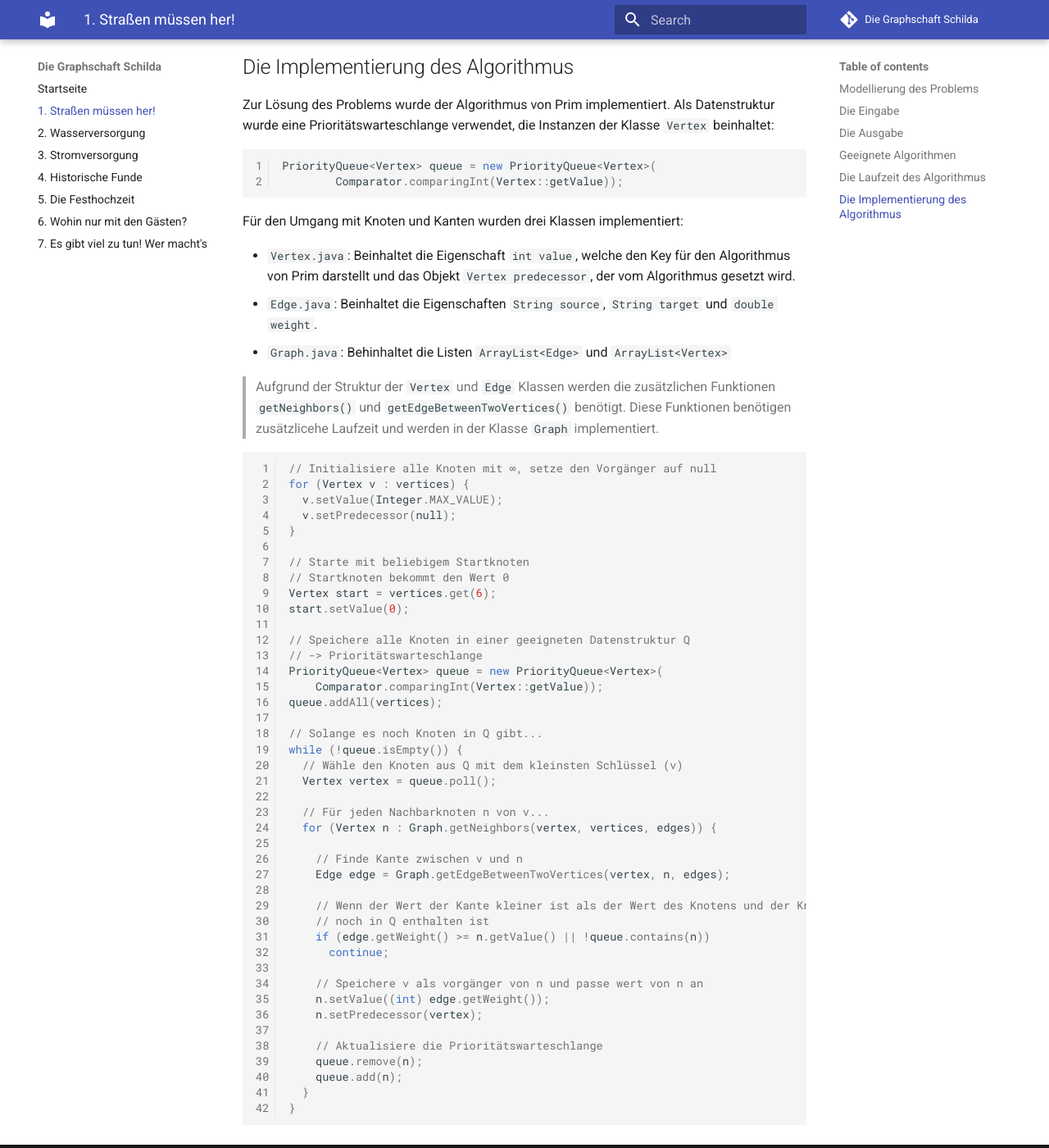
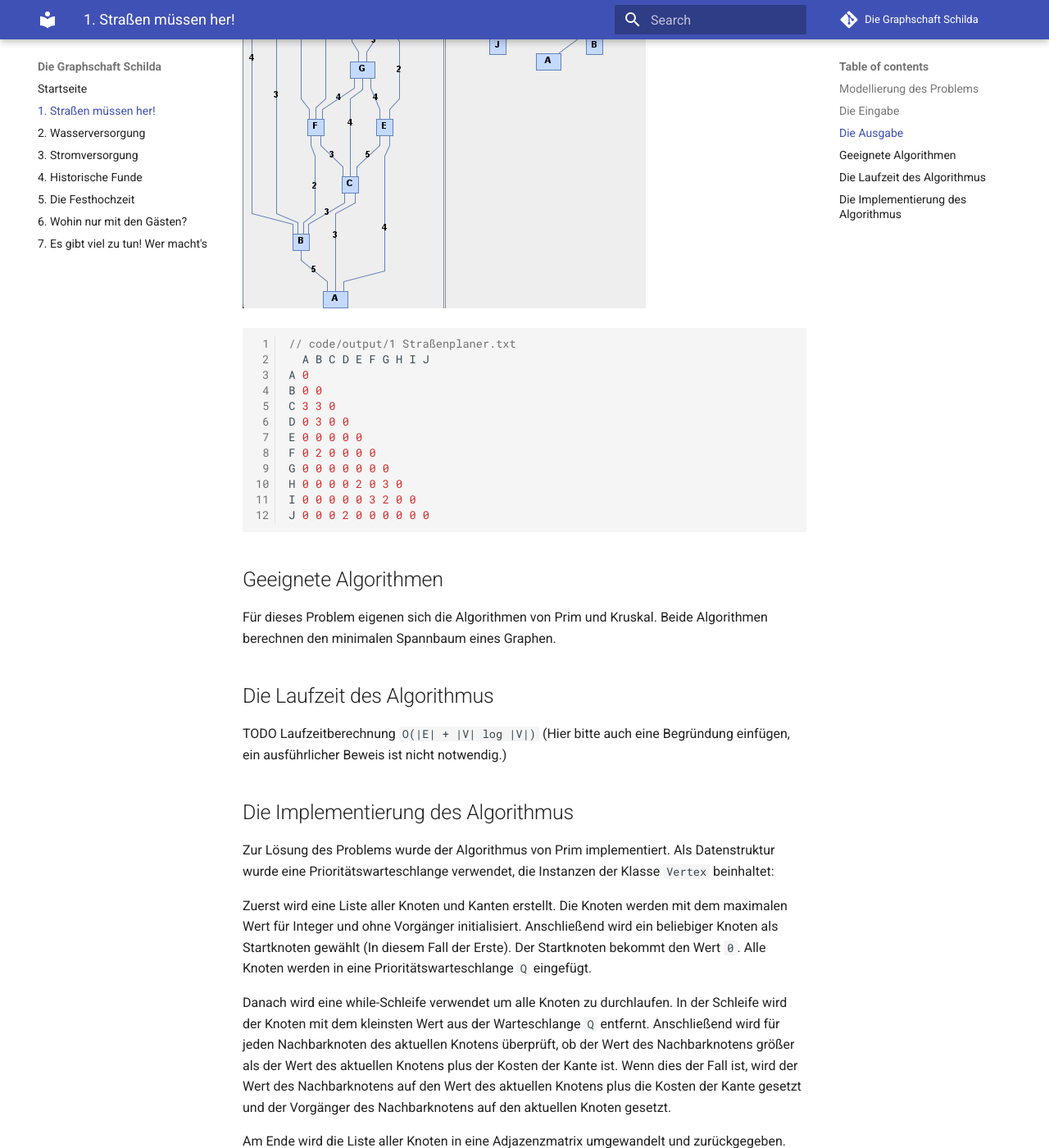
Before and after one commit to thieleju/GraphschaftSchilda, an MkDocs documentation site: the page built from documentation/docs/Problem1.md, in a window 1280 px wide and 1400 px high, scrolled down 2394 px. Shown: the whole window at 82% size. Built offline with MkDocs 1.6.1 and Material for MkDocs 9.7.7, drawn with Linux system fonts in a browser that asks for light colours; comment, search, counter and statistics services are not loaded; some of the changed text lies outside the part shown.

Commit message:
Added Problem1 documentation

````diff
--- a/documentation/docs/Problem1.md
+++ b/documentation/docs/Problem1.md
@@ -8,110 +8,147 @@
 
 Das Problem lässt sich als Graphenmodell mit ungerichteten Kanten darstellen. Jedes Haus ist ein Knoten, die Straßen sind die Kanten. Die Kosten der Kanten sind die Kosten für die Pflastersteine.
 
-Es wird eine Konfiguration an Kanten gesucht, die eine minimale anzahl an Pflastersteinen benötigt.
+Es wird eine Konfiguration an Kanten gesucht, die eine minimale Anzahl an Pflastersteinen benötigt.
 
 Um den Graph zu modellieren werden die Java-Bibliotheken `JGraphT` und `JGraphX` verwendet. Mit `JGraphT` wird der Graph als Datenstruktur modelliert. Mit `JGraphX` wird der Graph als Grafik dargestellt und auf dem Bildschirm dargestellt.
 
 ## Die Eingabe
 
-Die Eingabe besteht aus einem Graphen, der aus Kanten und Knoten besteht. Diese werden aus einer `.json` Datei gelesen und in eine Insanz der Klasse `Graph.java` geladen. Diese Insanz dient als Basis für die Berechnung des günstigsten Weges.
+Die Eingabe besteht aus einem Graphen, der aus Kanten und Knoten besteht. Diese werden aus einer `.txt` Datei gelesen und in eine Instanz der Klasse `AdjazenzMatrix.java` geladen. Diese Instanz dient als Basis für die Berechnung des günstigsten Weges.
+
+Das Bild aus der Aufgabenstellung wurde mit Buchstaben von A bis J beschriftet und daraus wurde die Datei `problem1.txt` erstellt.
+
+![problem1_input](images/problem1_input.png)
 
 
-``` json
-{
-  "directed_edges": false,
-  "vertices": [
-    { "label": "House 0" },
-    { "label": "House 1" },
-    ...
-  ],
-  "edges": [
-    { "source": "House 0", "target": "House 1", "weight": 5 },
-    { "source": "House 0", "target": "House 2", "weight": 3 },
-    { "source": "House 0", "target": "House 4", "weight": 4 },
-    ...
-  ]
-}
+```js
+// code/data/problem1.txt
+  A B C D E F G H I J
+A 0
+B 5 0
+C 3 3 0
+D 0 3 0 0
+E 4 0 5 0 0
+F 0 2 3 0 0 0
+G 0 0 4 0 4 4 0
+H 0 0 0 0 2 0 3 0
+I 0 0 0 0 0 3 2 4 0
+J 0 4 0 2 0 3 0 0 4 0
 ```
 
 ## Die Ausgabe
 
-Die Ausgabe wird als Graph in einem Fenster dargestellt. Das Fenster besteht aus zwei Hälften. Auf der linken Seite wird der Eingabegraph dargestellt. Auf der rechten Seite wird der berechnete Graph dargestellt.
+Die Ausgabe wird als Graph in einem Fenster dargestellt und in die Datei `1 Straßenplaner.txt` geschrieben. Das Fenster besteht aus zwei Hälften. Auf der linken Seite wird der Eingabegraph dargestellt. Auf der rechten Seite wird der berechnete Graph dargestellt.
 
 Ein korrekte Ausgabe erfüllt folgende Eigenschaften:
 
-- TODO
+- Die Summe der Kantengewichte muss minimal sein.
+
+- Alle Knoten müssen über Kanten erreichbar sein.
+
+- Der Graph muss zusammenhängend und zyklusfrei sein.
+
+- Die Kanten müssen ungerichtet sein.
+
+- Alle Knoten des Eingabe-Graphen müssen im Ausgabe-Graphen enthalten sein.
 
 ![Problem1](images/problem1.png)
 
+```js
+// code/output/1 Straßenplaner.txt
+  A B C D E F G H I J
+A 0
+B 0 0
+C 3 3 0
+D 0 3 0 0
+E 0 0 0 0 0
+F 0 2 0 0 0 0
+G 0 0 0 0 0 0 0
+H 0 0 0 0 2 0 3 0
+I 0 0 0 0 0 3 2 0 0
+J 0 0 0 2 0 0 0 0 0 0
+```
+
 ## Geeignete Algorithmen
 
-TODO Beschreibung MST mit Prim kruskal
+Für dieses Problem eigenen sich die Algorithmen von Prim und Kruskal. Beide Algorithmen berechnen den minimalen Spannbaum eines Graphen.
 
 ## Die Laufzeit des Algorithmus
 
 TODO Laufzeitberechnung `O(|E| + |V| log |V|)`
-TODO (Hier bitte auch eine Begründung einfügen, ein ausführlicher Beweis ist nicht notwendig.)
+(Hier bitte auch eine Begründung einfügen, ein ausführlicher Beweis ist nicht notwendig.)
 
 ## Die Implementierung des Algorithmus
 
 Zur Lösung des Problems wurde der Algorithmus von Prim implementiert. Als Datenstruktur wurde eine Prioritätswarteschlange verwendet, die Instanzen der Klasse `Vertex` beinhaltet:
 
-``` java
-PriorityQueue<Vertex> queue = new PriorityQueue<Vertex>(
-        Comparator.comparingInt(Vertex::getValue));
-```
+Zuerst wird eine Liste aller Knoten und Kanten erstellt. Die Knoten werden mit dem maximalen Wert für Integer und ohne Vorgänger initialisiert. Anschließend wird ein beliebiger Knoten als Startknoten gewählt (In diesem Fall der Erste). Der Startknoten bekommt den Wert `0`. Alle Knoten werden in eine Prioritätswarteschlange `Q` eingefügt.
 
-Für den Umgang mit Knoten und Kanten wurden drei Klassen implementiert:
+Danach wird eine while-Schleife verwendet um alle Knoten zu durchlaufen. In der Schleife wird der Knoten mit dem kleinsten Wert aus der Warteschlange `Q` entfernt. Anschließend wird für jeden Nachbarknoten des aktuellen Knotens überprüft, ob der Wert des Nachbarknotens größer als der Wert des aktuellen Knotens plus der Kosten der Kante ist. Wenn dies der Fall ist, wird der Wert des Nachbarknotens auf den Wert des aktuellen Knotens plus die Kosten der Kante gesetzt und der Vorgänger des Nachbarknotens auf den aktuellen Knoten gesetzt.
 
-- `Vertex.java`: Beinhaltet die Eigenschaft `int value`, welche den Key für den Algorithmus von Prim darstellt und das Objekt `Vertex predecessor`, der vom Algorithmus gesetzt wird.
-- `Edge.java`: Beinhaltet die Eigenschaften `String source`, `String target` und `double weight`.
-- `Graph.java`: Behinhaltet die Listen `ArrayList<Edge>` und `ArrayList<Vertex>`
-
-> Aufgrund der Struktur der `Vertex` und `Edge` Klassen werden die zusätzlichen Funktionen `getNeighbors()` und `getEdgeBetweenTwoVertices()` benötigt. Diese Funktionen benötigen zusätzlicehe Laufzeit und werden in der Klasse `Graph` implementiert.
+Am Ende wird die Liste aller Knoten in eine Adjazenzmatrix umgewandelt und zurückgegeben.
 
 
-``` java
-// Initialisiere alle Knoten mit ∞, setze den Vorgänger auf null
-for (Vertex v : vertices) {
-  v.setValue(Integer.MAX_VALUE);
-  v.setPredecessor(null);
-}
+```java
+private int[][] prim(AdjazenzMatrix input) {
 
-// Starte mit beliebigem Startknoten
-// Startknoten bekommt den Wert 0
-Vertex start = vertices.get(6);
-start.setValue(0);
+  int[][] matrix = input.getMatrixCopy();
+  char[] vertexLetters = input.getVertexLetters();
 
-// Speichere alle Knoten in einer geeigneten Datenstruktur Q
-// -> Prioritätswarteschlange
-PriorityQueue<Vertex> queue = new PriorityQueue<Vertex>(
-    Comparator.comparingInt(Vertex::getValue));
-queue.addAll(vertices);
+  ArrayList<Vertex> vertices = new ArrayList<>();
+  ArrayList<Edge> edges = getEdges(matrix, vertexLetters);
 
-// Solange es noch Knoten in Q gibt...
-while (!queue.isEmpty()) {
-  // Wähle den Knoten aus Q mit dem kleinsten Schlüssel (v)
-  Vertex vertex = queue.poll();
+  // Generiere eine Liste aller Knoten mit dem Wert unendlich und ohne Vorgänger
+  for (int i = 0; i < matrix.length; i++)
+    vertices.add(new Vertex(vertexLetters[i], Integer.MAX_VALUE, null));
 
-  // Für jeden Nachbarknoten n von v...
-  for (Vertex n : Graph.getNeighbors(vertex, vertices, edges)) {
+  // Starte mit beliebigem Startknoten, Startknoten bekommt den Wert 0
+  vertices.get(0).setKey(0);
 
-    // Finde Kante zwischen v und n
-    Edge edge = Graph.getEdgeBetweenTwoVertices(vertex, n, edges);
+  // Speichere alle Knoten in einer geeigneten Datenstruktur Q
+  // -> Prioritätswarteschlange
+  PriorityQueue<Vertex> q = new PriorityQueue<>(Comparator.comparingInt(Vertex::getKey));
+  q.addAll(vertices);
 
-    // Wenn der Wert der Kante kleiner ist als der Wert des Knotens und der Knoten
-    // noch in Q enthalten ist
-    if (edge.getWeight() >= n.getValue() || !queue.contains(n))
+  // Solange es noch Knoten in Q gibt...
+  while (!q.isEmpty()) {
+    // Entnehme den Knoten mit dem kleinsten Wert
+    Vertex u = q.poll();
+
+    // Für jeden Nachbarn n von u
+    for (Vertex n : getNeighbors(u, vertices, edges)) {
+      // Finde die Kante (u, n)
+      Edge e = null;
+      for (Edge edge : edges)
+        if ((edge.getSource() == u.getLetter() && edge.getTarget() == n.getLetter())
+            || (edge.getSource() == n.getLetter() && edge.getTarget() == u.getLetter()))
+          e = edge;
+
+      // Wenn n in Q und das Gewicht der Kante (u, n) kleiner ist als der Wert von n
+      if (!q.contains(n) || e.getWeight() >= n.getKey())
+        continue;
+
+      // Setze den Wert von n auf das Gewicht der Kante (u, n)
+      n.setKey(e.getWeight());
+      // Setze den Vorgänger von n auf u
+      n.setPredecessor(u);
+      // Aktualisiere die Position von n in Q
+      q.remove(n);
+      q.add(n);
+    }
+  }
+
+  // Erstelle die Adjazenzmatrix für den Minimum Spanning Tree
+  int[][] matrix_output = new int[matrix.length][matrix.length];
+  for (Vertex v : vertices) {
+    if (v.getPredecessor() == null)
       continue;
 
-    // Speichere v als vorgänger von n und passe wert von n an
-    n.setValue((int) edge.getWeight());
-    n.setPredecessor(vertex);
-
-    // Aktualisiere die Prioritätswarteschlange
-    queue.remove(n);
-    queue.add(n);
+    int i = v.getLetter() - 'A';
+    int j = v.getPredecessor().getLetter() - 'A';
+    matrix_output[i][j] = matrix[i][j];
+    matrix_output[j][i] = matrix[j][i];
   }
+  return matrix_output;
 }
 ```
````
Also changed, not shown: documentation/docs/index.md (+6 -0 lines).
